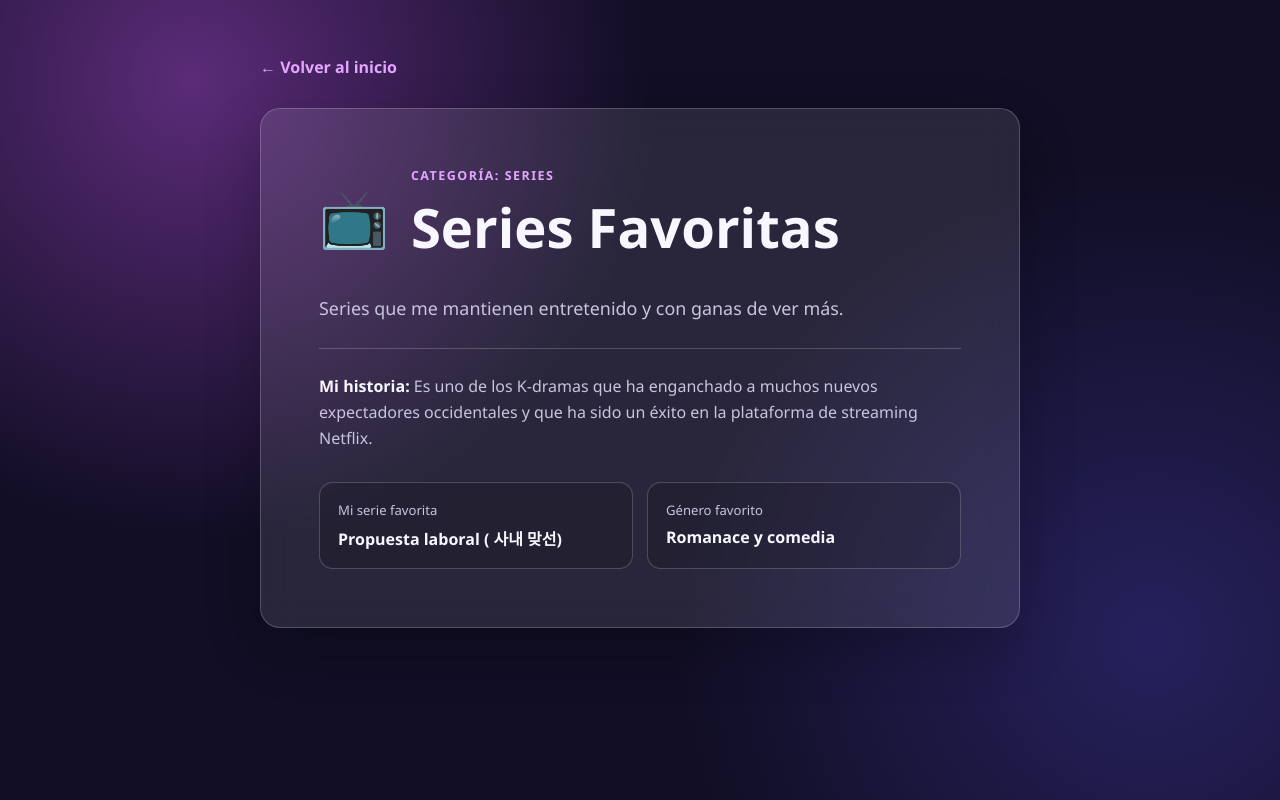
After one commit to camipmoralesz-cmyk/Django-proyect-EV1, a Django app: page /categoria/series/ in a window 1280 px wide. The commit adds this page. Run offline with Django 5.2, Linux system fonts and the light colour scheme.

Commit message:
Agrega vista detalle con datos de categorias y estilos personales

```diff
--- /dev/null
+++ b/inicio/templates/inicio/detalle.html
@@ -0,0 +1,53 @@
+{% load static %}
+<!DOCTYPE html>
+<html lang="es">
+<head>
+    <meta charset="UTF-8">
+    <meta name="viewport" content="width=device-width, initial-scale=1.0">
+    <title>{{ datos.titulo }} | Mi espacio</title>
+    <link rel="stylesheet" href="{% static 'css/style.css' %}">
+</head>
+<body>
+    <main class="page-shell detail-shell">
+        <a href="{% url 'inicio:inicio' %}" class="back-link">← Volver al inicio</a>
+
+        <article class="detail-card">
+            <div class="detail-heading">
+                <span class="icon" aria-hidden="true">{{ datos.icono }}</span>
+                <div>
+                    <p class="eyebrow">Categoría: {{ categoria }}</p>
+                    <h1>{{ datos.titulo }}</h1>
+                </div>
+            </div>
+
+            <p class="detail-description">{{ datos.descripcion }}</p>
+
+            {% if categoria == 'artistas' %}
+                <p class="story"><strong>Mi historia:</strong> {{ datos.historia }}</p>
+                <div class="facts">
+                    <div><span>{{ datos.campo_1_nombre }}</span><strong>{{ datos.campo_1 }}</strong></div>
+                    <div><span>{{ datos.campo_2_nombre }}</span><strong>{{ datos.campo_2 }}</strong></div>
+                </div>
+            {% elif categoria == 'series' %}
+                <p class="story"><strong>Mi historia:</strong> {{ datos.historia }}</p>
+                <div class="facts">
+                    <div><span>{{ datos.campo_1_nombre }}</span><strong>{{ datos.campo_1 }}</strong></div>
+                    <div><span>{{ datos.campo_2_nombre }}</span><strong>{{ datos.campo_2 }}</strong></div>
+                </div>
+            {% elif categoria == 'mascota' %}
+                <p class="story"><strong>Mi historia:</strong> {{ datos.historia }}</p>
+                <div class="facts">
+                    <div><span>{{ datos.campo_1_nombre }}</span><strong>{{ datos.campo_1 }}</strong></div>
+                    <div><span>{{ datos.campo_2_nombre }}</span><strong>{{ datos.campo_2 }}</strong></div>
+                </div>
+            {% elif categoria == 'libros' %}
+                <p class="story"><strong>Mi historia:</strong> {{ datos.historia }}</p>
+                <div class="facts">
+                    <div><span>{{ datos.campo_1_nombre }}</span><strong>{{ datos.campo_1 }}</strong></div>
+                    <div><span>{{ datos.campo_2_nombre }}</span><strong>{{ datos.campo_2 }}</strong></div>
+                </div>
+            {% endif %}
+        </article>
+    </main>
+</body>
+</html>
--- a/inicio/urls.py
+++ b/inicio/urls.py
@@ -2,4 +2,7 @@ from django.urls import path
 from . import views
 
 app_name = 'inicio'
-urlpatterns = [path('', views.inicio, name='inicio')]
+urlpatterns = [
+	path('', views.inicio, name='inicio'),
+	path('categoria/<str:categoria>/', views.detalle, name='detalle'),
+]
--- a/inicio/views.py
+++ b/inicio/views.py
@@ -1,5 +1,70 @@
+from django.http import Http404
 from django.shortcuts import render
 
+
+# Datos: no se utiliza una base de datos para esta actividad.
+CATEGORIAS = {
+    'artistas': {
+        'titulo': 'Artistas Favoritos',
+        'icono': '🎤',
+        'descripcion': 'Una de las frases que más me gusta es: "Taylor Swift tiene una cancion para todo" y siempre ha sido asi',
+        'historia': 'Es la artista de pop mas escuchada internacionalmente y con una gran trayectoria musical, que ha marcado a varias generaciones con sus canciones y su estilo único.',
+        'campo_1_nombre': 'Canción favorita',
+        'campo_1': 'All Too Well (Taylor\'s Version)',
+        'campo_2_nombre': 'Álbum favorito',
+        'campo_2': 'Red (Taylor\'s Version)',
+    },
+    'series': {
+        'titulo': 'Series Favoritas',
+        'icono': '📺',
+        'descripcion': 'Series que me mantienen entretenido y con ganas de ver más.',
+        'historia': 'Es uno de los K-dramas que ha enganchado a muchos nuevos expectadores occidentales y que ha sido un éxito en la plataforma de streaming Netflix.',
+        'campo_1_nombre': 'Mi serie favorita',
+        'campo_1': 'Propuesta laboral ( 사내 맞선)',
+        'campo_2_nombre': 'Género favorito',
+        'campo_2': 'Romanace y comedia',
+    },
+    'mascota': {
+        'titulo': 'Mis Mascota',
+        'icono': '🐾',
+        'descripcion': 'Mi más pequeña amiga de cuatro patas',
+        'historia': 'Mi comapñera de adolecente y parte de mi joven adultez',
+        'campo_1_nombre': 'Edad',
+        'campo_1': '7 años',
+        'campo_2_nombre': 'Especie',
+        'campo_2': 'Gata',
+
+
+    },
+    'libros': {
+        'titulo': 'Libros Favoritos',
+        'icono': '📚',
+        'descripcion': 'Un libro con un mensaje profundo.',
+        'historia': 'Es una novela que narra la vida de Evelyn Hugo, una actriz ficticia de Hollywood, y su ascenso a la fama, sus amores y secretos a lo largo de varias décadas.',
+        'campo_1_nombre': 'Libro destacado',
+        'campo_1': 'Los Siete maridos de Evelyn Hugo',
+        'campo_2_nombre': 'Género favorito',
+        'campo_2': 'Romance y drama',
+        'campo_3_nombre': 'Autora favorita',
+        'campo_3': 'Taylor Jenkins Reid',
+
+    },
+}
+
+
 def inicio(request):
+    """Muestra el menú principal de categorías."""
     return render(request, 'inicio/inicio.html')
-# Create your views here.
+
+
+def detalle(request, categoria):
+    """Muestra los datos de una categoría o devuelve un error 404."""
+    datos = CATEGORIAS.get(categoria)
+
+    if datos is None:
+        raise Http404('La categoría solicitada no existe.')
+
+    return render(request, 'inicio/detalle.html', {
+        'categoria': categoria,
+        'datos': datos,
+    })
--- a/static/css/style.css
+++ b/static/css/style.css
@@ -0,0 +1,63 @@
+* { margin: 0; padding: 0; box-sizing: border-box; }
+
+:root {
+    --ink: #f8f7ff;
+    --muted: #c9c4df;
+    --accent: #e3a6ff;
+    --glass: rgba(255, 255, 255, 0.1);
+    --line: rgba(255, 255, 255, 0.2);
+}
+
+body {
+    min-height: 100vh;
+    color: var(--ink);
+    font-family: 'Segoe UI', system-ui, sans-serif;
+    background: radial-gradient(circle at 15% 10%, #5b2b78 0, transparent 35%),
+        radial-gradient(circle at 90% 80%, #26215c 0, transparent 36%), #110e25;
+    padding: 56px 20px;
+}
+
+.page-shell { width: min(100%, 980px); margin: 0 auto; }
+.hero { margin-bottom: 42px; text-align: center; }
+.hero h1 { margin-bottom: 12px; font-size: clamp(2.2rem, 6vw, 4.2rem); line-height: 1.05; }
+.hero p:not(.eyebrow) { color: var(--muted); font-size: 1.08rem; }
+.eyebrow { color: var(--accent); font-size: .78rem; font-weight: 700; letter-spacing: .12em; text-transform: uppercase; }
+
+.grid { display: grid; grid-template-columns: repeat(2, minmax(0, 1fr)); gap: 20px; }
+.card, .detail-card {
+    background: var(--glass);
+    border: 1px solid var(--line);
+    border-radius: 20px;
+    backdrop-filter: blur(16px);
+    -webkit-backdrop-filter: blur(16px);
+    box-shadow: 0 20px 55px rgba(0, 0, 0, .22);
+}
+.card { min-height: 250px; padding: 30px; color: var(--ink); text-decoration: none; transition: transform .25s ease, background .25s ease, box-shadow .25s ease; }
+.card:hover, .card:focus-visible { background: rgba(255, 255, 255, .16); box-shadow: 0 25px 60px rgba(201, 146, 255, .22); outline: none; transform: translateY(-7px); }
+.icon { display: block; margin-bottom: 20px; font-size: 2.7rem; }
+.card h2 { margin-bottom: 8px; font-size: 1.35rem; }
+.card p, .detail-description, .story { color: var(--muted); line-height: 1.65; }
+.card-link { display: block; margin-top: 26px; color: var(--accent); font-size: .9rem; font-weight: 700; }
+footer { margin-top: 42px; color: #8f89ad; text-align: center; font-size: .85rem; }
+
+.detail-shell { max-width: 760px; }
+.back-link { display: inline-block; margin-bottom: 30px; color: var(--accent); font-weight: 700; text-decoration: none; }
+.back-link:hover { color: var(--ink); }
+.detail-card { padding: clamp(28px, 6vw, 58px); }
+.detail-heading { display: flex; align-items: center; gap: 22px; margin-bottom: 30px; }
+.detail-heading .icon { margin: 0; font-size: 3.5rem; }
+.detail-heading h1 { margin-top: 6px; font-size: clamp(2rem, 5vw, 3.4rem); }
+.detail-description { margin-bottom: 24px; font-size: 1.12rem; }
+.story { padding-top: 24px; border-top: 1px solid var(--line); }
+.story strong { color: var(--ink); }
+.facts { display: grid; grid-template-columns: repeat(2, minmax(0, 1fr)); gap: 14px; margin-top: 30px; }
+.facts div { padding: 18px; border: 1px solid var(--line); border-radius: 14px; background: rgba(0, 0, 0, .14); }
+.facts span, .facts strong { display: block; }
+.facts span { margin-bottom: 7px; color: var(--muted); font-size: .82rem; }
+
+@media (max-width: 600px) {
+    body { padding: 36px 16px; }
+    .grid, .facts { grid-template-columns: 1fr; }
+    .card { min-height: 0; }
+    .detail-heading { align-items: flex-start; flex-direction: column; gap: 12px; }
+}
```
Also changed, not shown: inicio/templates/inicio/inicio.html (+48 -8 lines), templates/base.html (+35 -14 lines).
